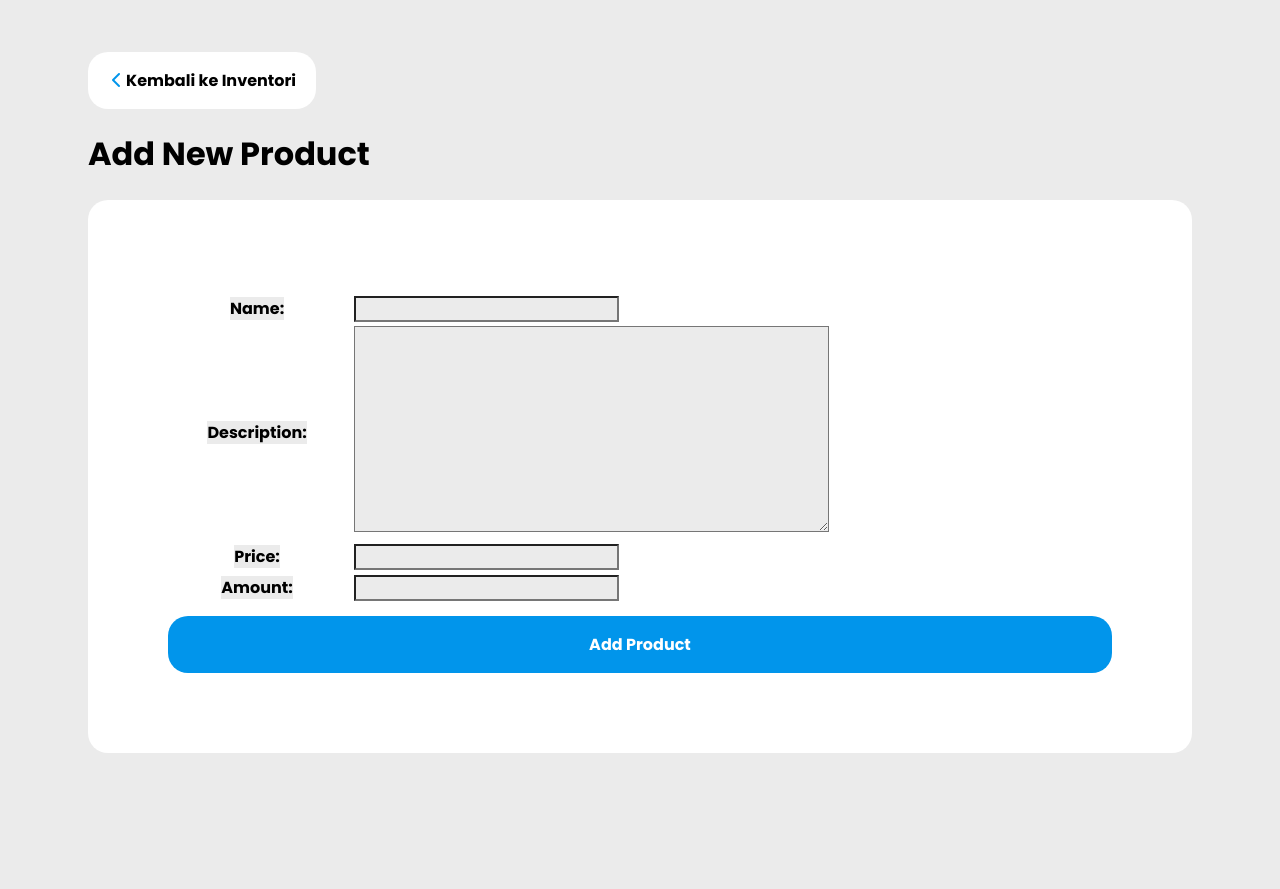
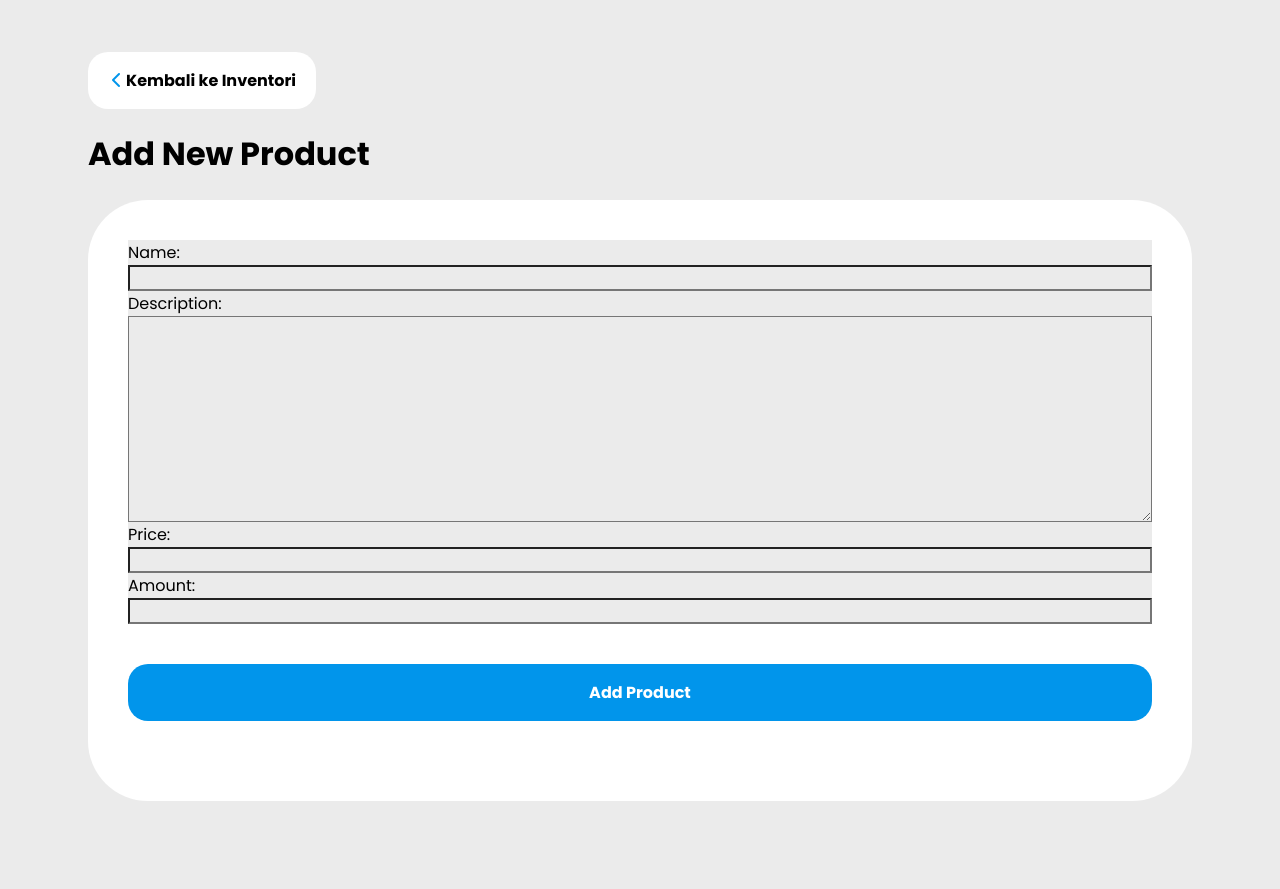
Before and after one commit to muhammadfawwazarshadsaid/task2_inventori, a Django app: page /create-product in a window 1280 px wide. Shown: the part 156-1045 px from the top of the page. Before the commit the page ends 909 px from the top, so only its background shows below. Run offline with Django 4.2, Linux system fonts and the light colour scheme; some libraries are stand-ins or nearby versions.

Commit message:
save add product

```diff
--- a/main/templates/create_product.html
+++ b/main/templates/create_product.html
@@ -32,18 +32,14 @@
         <div style="padding: 80px;">
             <button style="display: flex;">
                 <i class="fa fa-chevron-left" aria-hidden="true" style="color: #0195eb; background-color: #ffffff; padding: 4px; "></i>
-                Kembali ke Inventori
+                <a href="/" style="text-decoration: none; color: black; background-color: #ffffff;">Kembali ke Inventori</a>
             </button>
             <h1 class="add-new-prod" style="background-color: rgb(235, 235, 235);">Add New Product</h1>
-            <form method="POST" class="form-add" style="background-color: #ffffff; display: flex; justify-content: center; padding: 80px; border-radius: 20px; flex-direction: column;">
+            <form method="POST" class="form-add" style="background-color: #ffffff; display: flex; justify-content: center; padding: 40px; border-radius: 60px; flex-direction: column; ">
                 {% csrf_token %}
-                <table class="table-add">
-                    {{ form.as_table }}
-                </table>
-                <td style="background-color: #0195eb;"><input class="btn" type="submit" value="Add Product" style=" align-items: center; color: white; background-color: #0195eb;"></td>
-
-            </form>
-
+                {{ form.as_table }}
+                <td style="background-color: #0195eb;"><input class="btn" type="submit" value="Add Product" style=" align-items: center; color: white; background-color: #0195eb;margin-block: 40px;"></td>
+                </form>
 
         </div>
 
```
